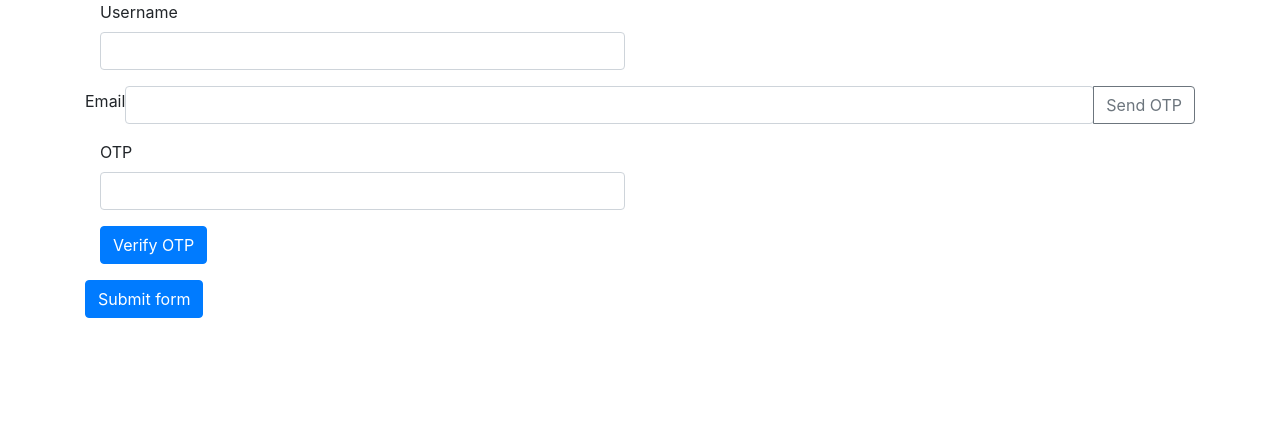
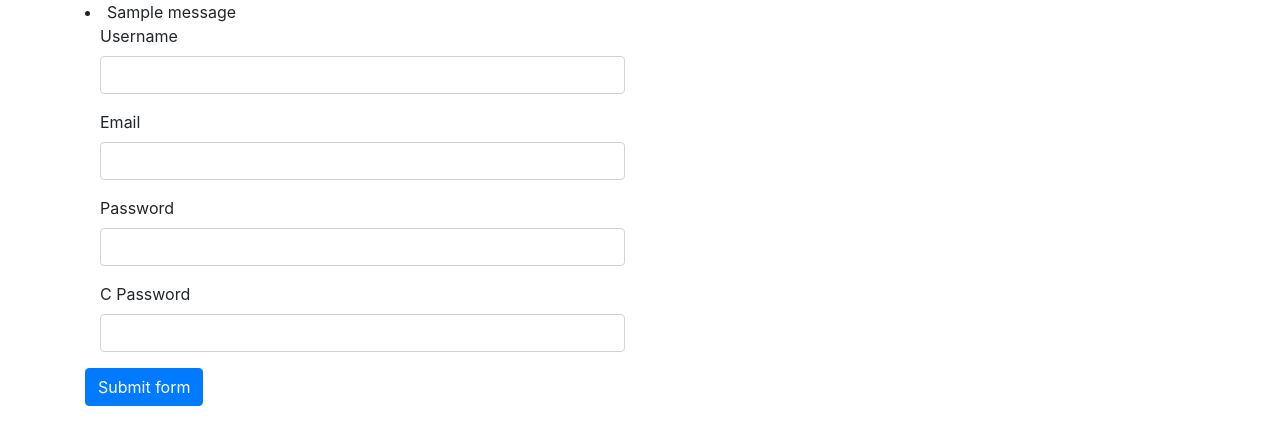
Before and after one commit to vignesh5oct/task002, a Django app: page /register/ in a window 1280 px wide. Shown: the top 445 px of the page. Run offline with Django 5.2, Linux system fonts and the light colour scheme; tables that the repository leaves empty hold one stand-in row (values such as "Sample post"); one stand-in notice (Sample message) is shown.

Commit message:
unique email

```diff
--- a/root/blog/templates/blog/base.html
+++ b/root/blog/templates/blog/base.html
@@ -16,7 +16,13 @@
   </head>
   <body class="container">
 
-
+    {% if messages %}
+      {% for message in messages %}
+      <li
+        {% if message.tags %} class="{{ message.tags }}"{% endif %}>{{ message}}
+      </li>
+      {% endfor %}
+    {% endif %}
     {% block content %} {% endblock %}
 
   </body>
--- a/root/blog/templates/blog/register.html
+++ b/root/blog/templates/blog/register.html
@@ -2,17 +2,35 @@
 {% block content %}
 
 
-<form>
+<form method="post">
+    {%csrf_token%}
     <div class="col-md-6 mb-3">
         <label for="validationDefault01">Username</label>
-        <input type="text" class="form-control" id="validationDefault01">
+        <input name="username" type="text" class="form-control" id="validationDefault01">
     </div>
+
+    <div class="col-md-6 mb-3">
+        <label for="validationDefault01">Email</label>
+        <input name="email" type="email" class="form-control" id="validationDefault01">
+    </div>
+
+    <div class="col-md-6 mb-3">
+        <label for="validationDefault01">Password</label>
+        <input name="password1" type="password" class="form-control" id="validationDefault01">
+    </div>
+
+    <div class="col-md-6 mb-3">
+        <label for="validationDefault01">C Password</label>
+        <input name="password2" type="password" class="form-control" id="validationDefault01">
+    </div>
+
+
     <!-- <div class="col-md-6 mb-3">
         <label for="validationDefault01">Email</label>
         <input type="text" class="form-control" id="validationDefault01">
     </div> -->
 
-    <div class="input-group is-invalid">
+    <!-- <div class="input-group is-invalid">
         <div class="custom-file">
             <label for="validationDefault01">Email</label>
             <input type="text" class="form-control" id="validationDefault01">
@@ -20,23 +38,23 @@
         <div class="input-group-append">
            <button id="generateOtp" class="btn btn-outline-secondary" type="button">Send OTP</button>
         </div>
-    </div>
+    </div> -->
 
     <div class="col-md-6 mb-3">
         <!-- <button id="generateOtp" type="button" class="btn btn-primary">Send OTP</button> -->
         <p id="timer"></p>
     </div>
 
-    <div class="col-md-6 mb-3">
+    <!-- <div class="col-md-6 mb-3">
         <label for="validationDefault01">OTP</label>
         <input id="verifiedOtp" type="number" class="form-control" id="validationDefault01">
         <p id="verifiedOtpMessage"></p>
 
-    </div>
+    </div> -->
 
-    <div class="col-md-6 mb-3">
+    <!-- <div class="col-md-6 mb-3">
         <button id="verifyOtp" type="button" class="btn btn-primary">Verify OTP</button>
-    </div>
+    </div> -->
 
     <button class="btn btn-primary" type="submit">Submit form</button>
 </form>
--- a/root/blog/views.py
+++ b/root/blog/views.py
@@ -7,6 +7,9 @@ from django.http import JsonResponse
 from .utils import generate_otp,verify_otp
 import json
 from django.views.decorators.csrf import csrf_exempt
+
+from .forms import UserRegistrationForm
+from django.contrib import messages
 
 def home(request):
 
@@ -24,6 +27,7 @@ def login_user(request):
             user = authenticate(request,username=username, password=password)
             if user is not None:
                 login(request,user)
+                messages.info(request,"log in.")
                 return redirect('dashboard')
         except Exception as e:
             print(e,"eroorroor")
@@ -38,6 +42,22 @@ def dashboard(request):
 
 
 def register(request):
+
+    if request.method == "POST":
+        registerForm = UserRegistrationForm(request.POST)
+
+        if registerForm.is_valid():
+
+            registerForm.save()
+            messages.info(request,"Your account has been created! You can now log in.")
+            return redirect("login_user")
+        else: #invalid case
+            print (registerForm.is_valid())  #form contains data and errors
+            # op=registerForm.errors
+
+            messages.info(request,"Email Already Exists")
+    # else:
+    #     registerForm = UserRegistrationForm()
 
     return render(request,'blog/register.html')
 
```
Also changed, not shown: root/blog/forms.py (added, +16 -0 lines).
